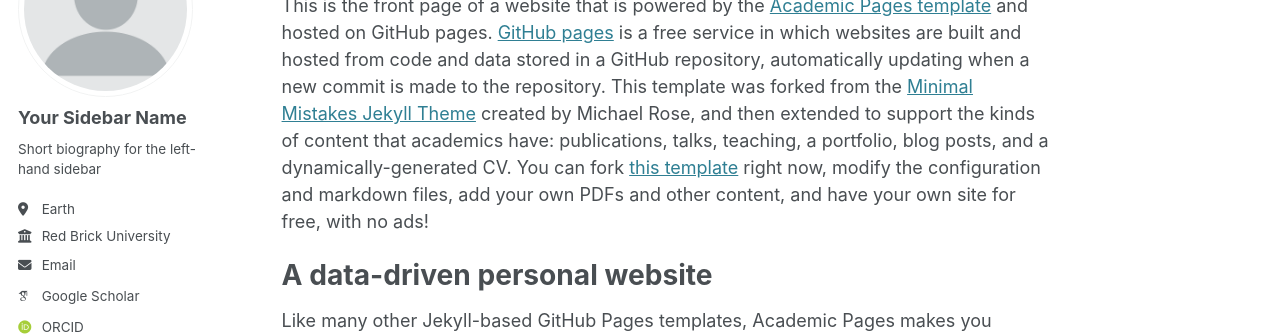
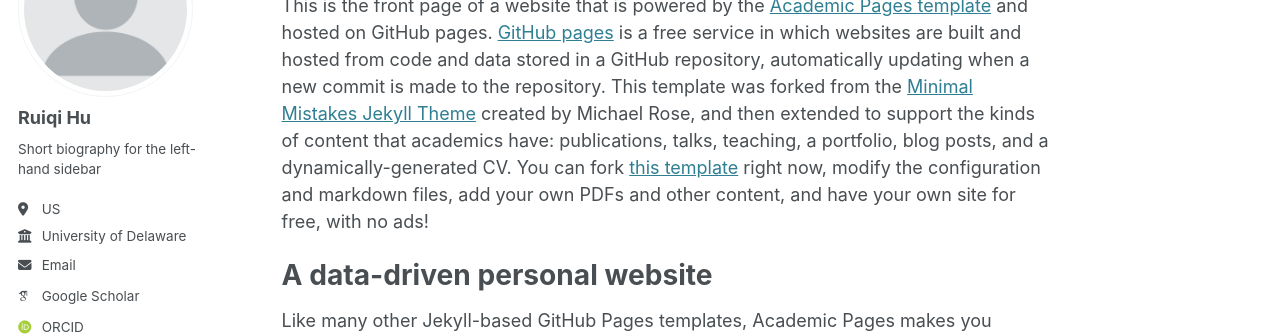
Before and after one commit to rickyqihu/web, a Jekyll site: the page built from _pages/about.md, in a window 1280 px wide. Shown: the part 184-520 px from the top of the page. Built offline with Jekyll 4.4.1, drawn with Linux system fonts in a browser that asks for light colours; some web fonts are replaced.

Commit message:
Update _config.yml

```diff
--- a/_config.yml
+++ b/_config.yml
@@ -23,13 +23,13 @@ repository               : "academicpages/academicpages.github.io"
 author:
   # Biographic information
   avatar           : "profile.png"
-  name             : "Your Sidebar Name"
+  name             : "Ruiqi Hu"
   pronouns         : # example: "she/her"
   bio              : "Short biography for the left-hand sidebar"
-  location         : "Earth"
-  employer         : "Red Brick University"
+  location         : "US"
+  employer         : "University of Delaware"
   uri              : # URL
-  email            : "none@example.org"
+  email            : "ruiqihu@udel.edu"
 
   # Academic websites
   arxiv            : # URL - Update with the correct link to your profile
```
